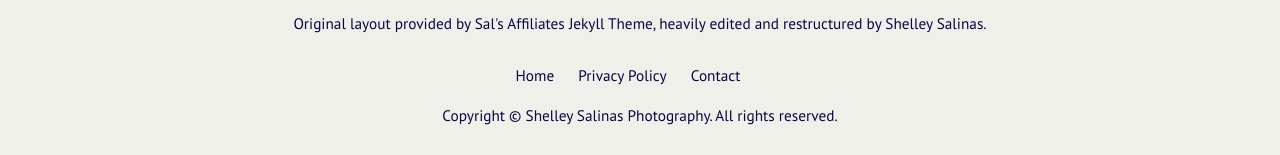
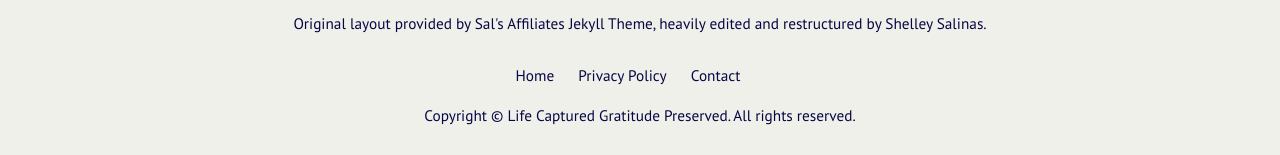
Before and after one commit to shells14/LifeCapturedGratitudePreserved, a Jekyll site: the page built from index.html, in a window 1280 px wide and 900 px high, scrolled down 2330 px. Shown: the part 742-897 px from the top of the window. Built offline with Jekyll 4.4.1, drawn with Linux system fonts in a browser that asks for light colours; some web fonts are replaced; the list of posts is cut into pages by our own code; comment, search, counter and statistics services are not loaded; some of the changed lines change nothing that is shown.

Commit message:
metadata updated

```diff
--- a/_config.yml
+++ b/_config.yml
@@ -1,4 +1,6 @@
-title: "Shelley Salinas Photography"
+title: "Life Captured Gratitude Preserved"
+description: An immersive, interactive space featuring beautiful photographs and thoughtful blog entries exploring life through diverse experiences. These stories reveal lessons of gratitude, growth, exploration, and perspective, even in challenging times.
+tags: [photography, videography, reflection, insights, lessons, blog, candid, honest, experiences, encouraging, challenges, life, vibrant minimalist]
 email: shelleysalinas@icloud.com
 timezone: UTC
 baseurl: "/LifeCapturedGratitudePreserved"
```
